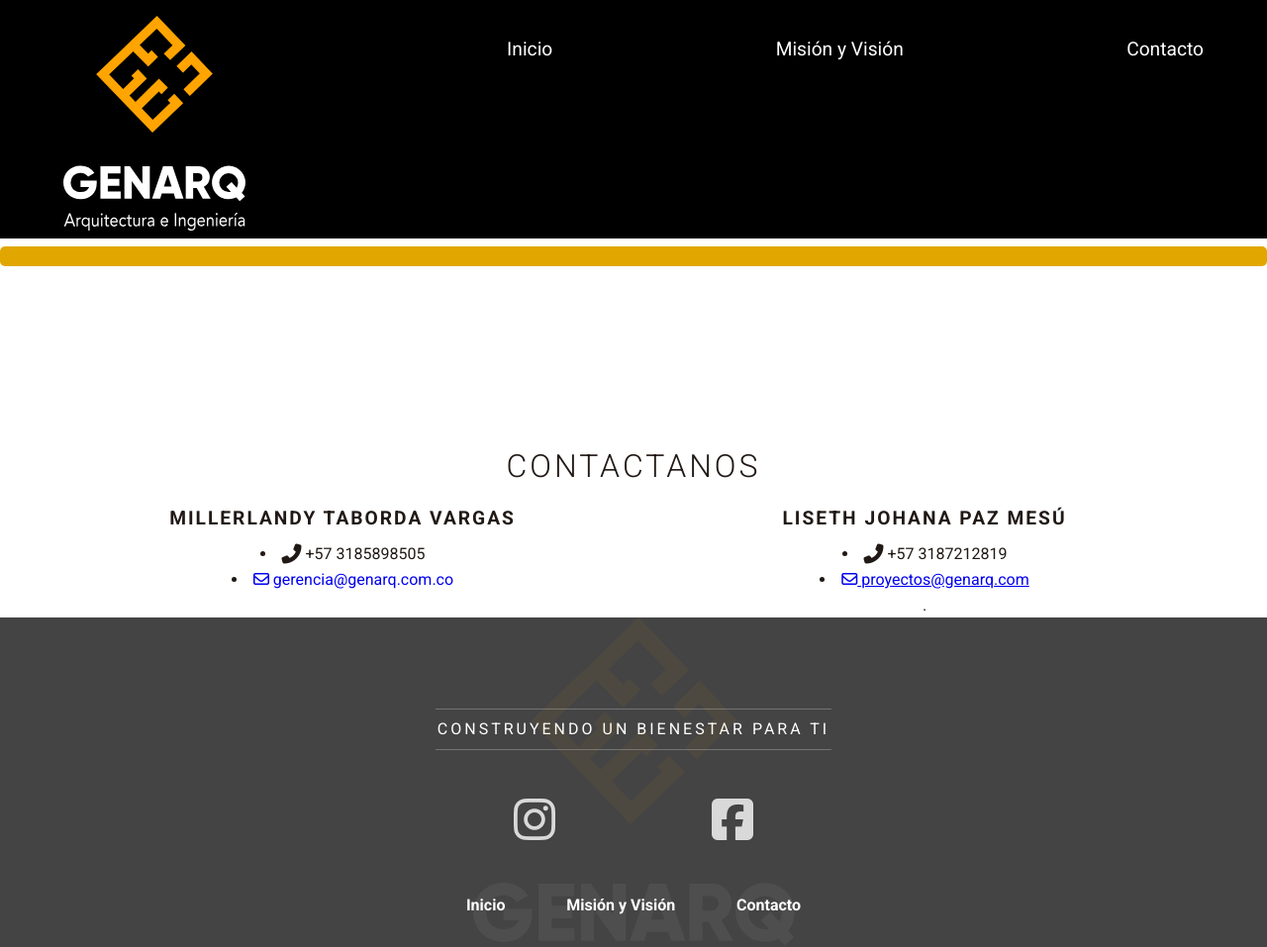
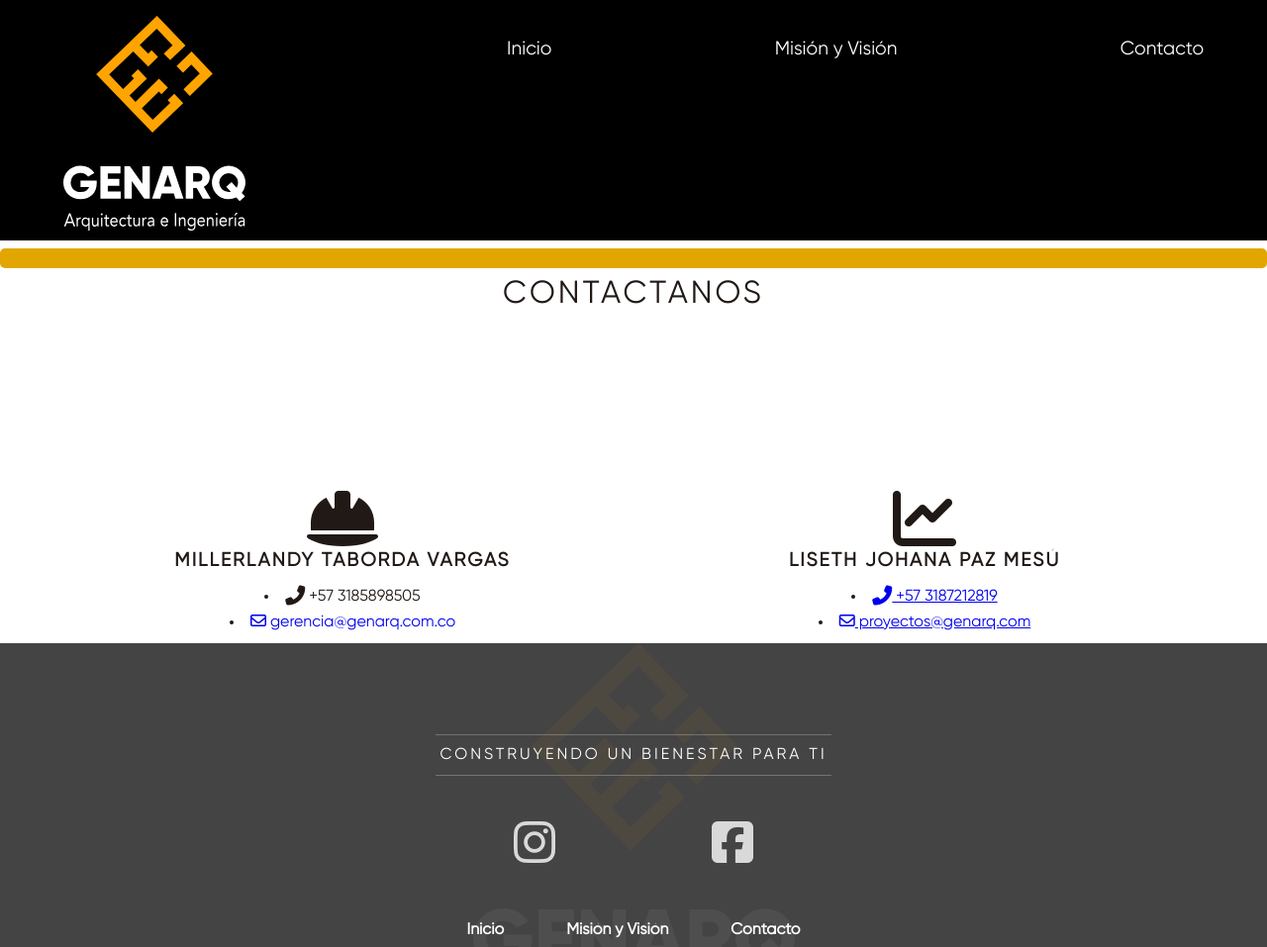
Before and after one commit to camilojm27/Genarq, a plain HTML site: page contacto.html in a window 1280 px wide. Shown: the top 957 px of the page at 99% size. Drawn offline with nearby package versions, Linux system fonts and the light colour scheme.

Commit message:
Se ha agregado la fuente y corregido contacto

```diff
--- a/contacto.html
+++ b/contacto.html
@@ -39,8 +39,8 @@
   <hr class="hr2">
 </section>
 
-  <section class="hero-contacto">
-
+  <section class="hero-contacto-sales">
+    <h1>Contactanos</h1>
   </section>
 
 
@@ -50,7 +50,6 @@
 
   <section class="sales-points">
     <div class="container grid">
-      <h1 class="col col--full">Contactanos</h1>
 
       <div class="sales-point col col--1-2">
         <!--<img src="img/sales-responsive.png" alt="">
@@ -58,18 +57,19 @@
         href="https://wa.me/573187212819"
         <i class="fab fa-whatsapp fa-lg"></i>
         -->
+        <i class="fas fa-hard-hat fa-4x"></i>
         <h2>Millerlandy Taborda Vargas</h2>
         <li><a  target="_blank"><i class="fas fa-phone-alt fa-lg"></i> +57 3185898505</a></li>
         <li><a href="mailto:gerencia@genarq.com.co" target="_blank"><i class="far fa-envelope"></i>  gerencia@genarq.com.co</a></li>
         <p></p>
       </div>
       <div class="sales-point col col--1-2">
+        <i class="fas fa-chart-line fa-4x"></i>
         <!--<img src="img/sales-hand.png" alt="">-->
         <h2>Liseth Johana Paz Mesú</h2>
-        <li><a  target="_blank"><i class="fas fa-phone-alt fa-lg"></i> +57 3187212819</a></li>
+        <li><a href="https://wa.me/573187212819" target="_blank"><i class="fas fa-phone-alt fa-lg"></i> +57 3187212819</a></li>
         <li><a href="mailto:proyectos@genarq.com" target="_blank"><i class="far fa-envelope"></i>  proyectos@genarq.com</a></li>
 
-        <p>.</p>
       </div>
 
     </div>
--- a/css/main.css
+++ b/css/main.css
@@ -1,4 +1,8 @@
 @import url("https://fonts.googleapis.com/css?family=Roboto:300,400,700,900");
+@font-face {
+  font-family: 'Gilroy-Light';
+  src: url("/fonts/Gilroy-Regular.ttf"); }
+
 /*! normalize.css v5.0.0 | MIT License | github.com/necolas/normalize.css */
 /**
  * 1. Change the default font family in all browsers (opinionated).
@@ -9,7 +13,7 @@
 /* Document
    ========================================================================== */
 html {
-  font-family: "Roboto", sans-serif;
+  font-family: "Gilroy-Light", "Roboto";
   font-weight: 400;
   line-height: 1.6;
   /* 2 */
@@ -672,6 +676,11 @@ h2 {
 .hero-contacto {
   color: white;
   padding-top: 0em;
+  padding-bottom: 5em;
+  text-align: center; }
+
+.hero-contacto-sales {
+  padding-top: 0em;
   padding-bottom: 6em;
   text-align: center; }
 
--- a/sass/abstracts/_type.sass
+++ b/sass/abstracts/_type.sass
@@ -1,6 +1,11 @@
 // Font
 
-$font-stack: 'Roboto', sans-serif
+@font-face
+  font-family: 'Gilroy-Light'
+  src: url('/fonts/Gilroy-Regular.ttf')
+
+
+$font-stack: 'Gilroy-Light', 'Roboto'
 
 
 // Font weights
--- a/sass/layout/_hero.sass
+++ b/sass/layout/_hero.sass
@@ -26,8 +26,12 @@
 
     color: $text-inverse
     padding-top: 0em
-    padding-bottom: 6em
+    padding-bottom: 5em
     text-align: center
+.hero-contacto-sales
+  padding-top: 0em
+  padding-bottom: 6em
+  text-align: center
 
 .hero-mv
   background: url(/../img/architectural-design-architecture-black-and-white-1755848.jpg)
```
Also changed, not shown: fonts/AvenirLTStd-Book.otf (added), fonts/AvenirLTStd-Medium.otf (added), fonts/AvenirLTStd-Roman.otf (added), fonts/Gilroy-ExtraBold.otf (added), fonts/Gilroy-Light.otf (added), fonts/Gilroy-Regular.ttf (added), sass/main.css, 1 other file.
